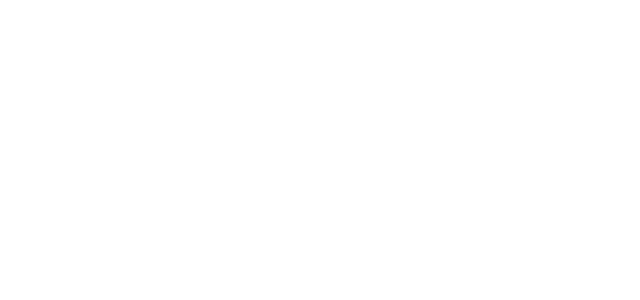
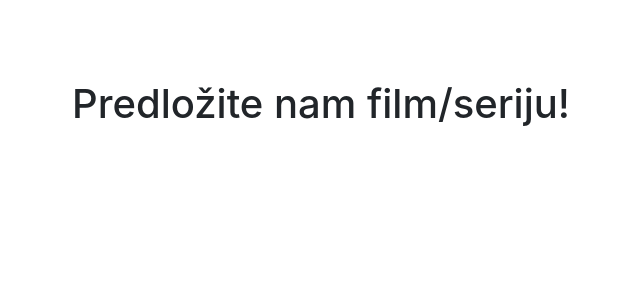
Before and after one commit to Anja327/React_Domaci, a React (Create React App) app: page /predlog in a window 1280 px wide. Before the commit this address had no page. Shown: the top 300 px of the page, without its empty margins (319-959 px from the left). Built offline with nearby package versions, Linux system fonts and the light colour scheme; the HTML template or start-up script is replaced by a standard one.

Commit message:
Predlog komponenta, napravljena ruta za novu stranu predlog

```diff
--- a/src/App.css
+++ b/src/App.css
@@ -37,7 +37,7 @@
   }
 }
 
-#tv-naslov {
+#tv-naslov, #predlognaslov {
   margin-top: 80px;
   margin-bottom: 50px;
 }
--- a/src/App.js
+++ b/src/App.js
@@ -2,6 +2,7 @@
 import { BrowserRouter as Router, Routes, Route } from 'react-router-dom';
 import './App.css';
 import Home from './strane/Home';
+import Predlog from './strane/Predlog';
 
 function App() {
   return (
@@ -9,6 +10,8 @@
       <Router>
         <Routes>
           <Route path="/" element={<Home />} />
+          <Route path="/predlog" element={<Predlog />} />
+
         </Routes>
       </Router >
     </div>
--- /dev/null
+++ b/src/strane/Predlog.js
@@ -0,0 +1,12 @@
+
+
+function Predlog() {
+    return (
+        <div className="divpredlog">
+            <h1 id="predlognaslov">Predložite nam film/seriju!</h1>
+
+        </div>
+    )
+}
+
+export default Predlog;
```
